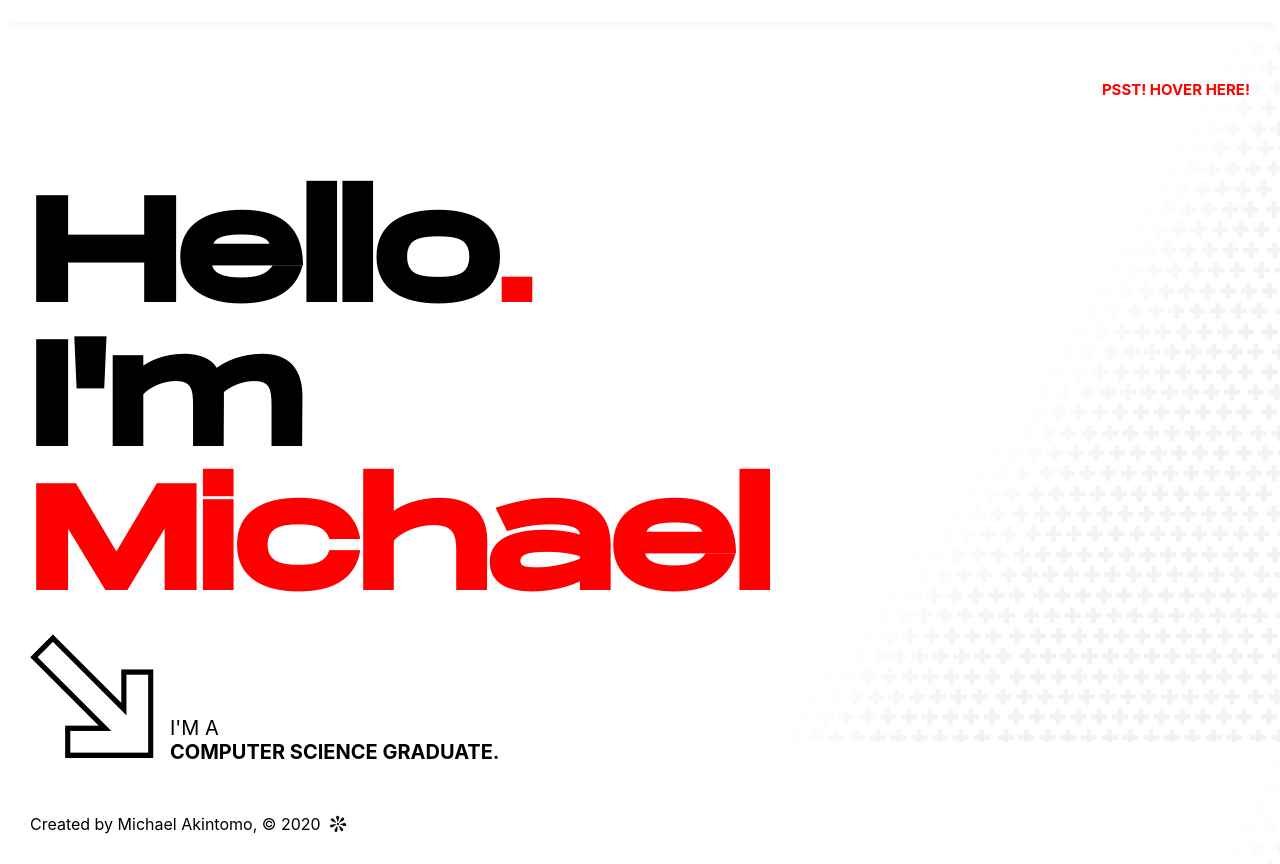
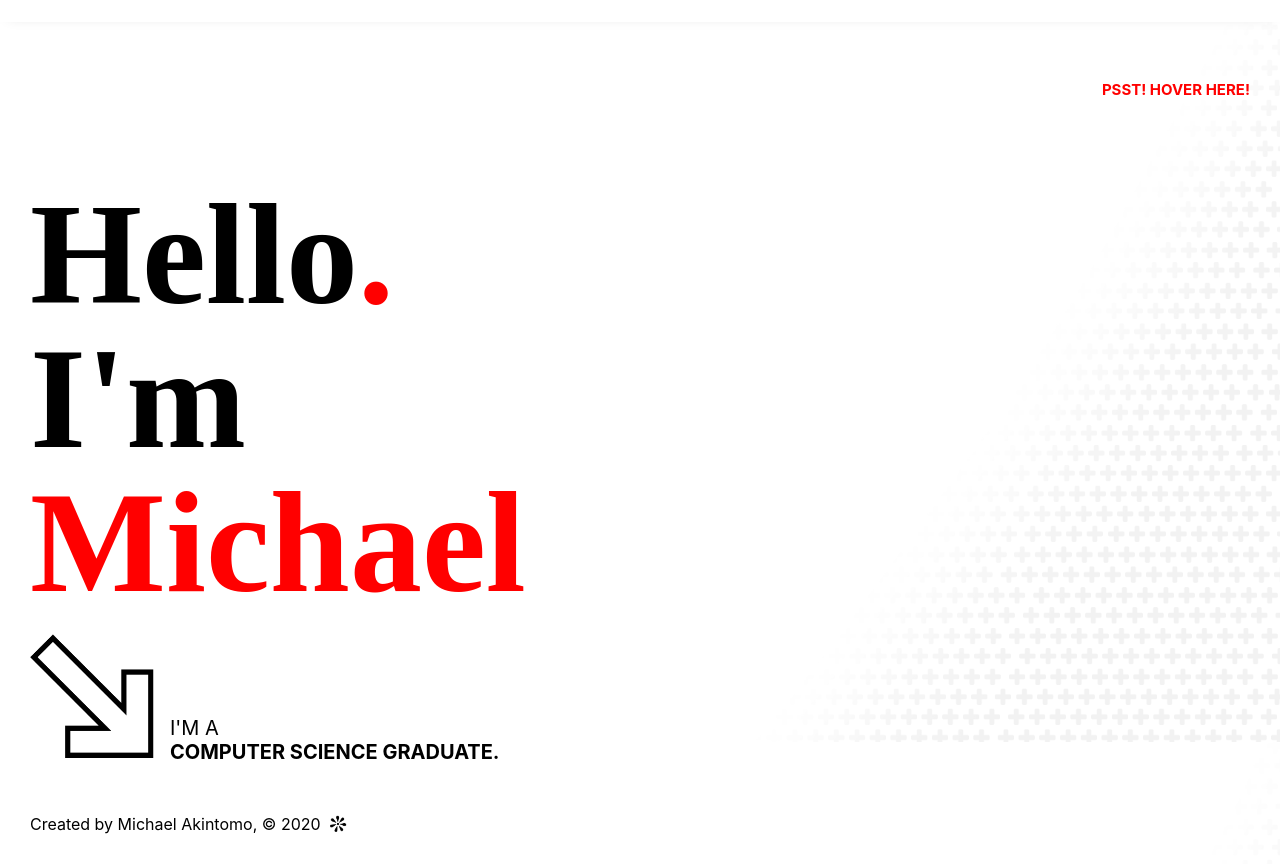
Before and after one commit to daviesayo/portfolio, a Gatsby site: page / in a window 1280 px wide. Shown: the part 58-922 px from the top of the page. Built offline with nearby package versions, Linux system fonts and the light colour scheme; Gatsby itself is replaced by a stand-in of ours; some icons are missing.

Commit message:
adjustment to font import

```diff
--- a/src/styles/index.scss
+++ b/src/styles/index.scss
@@ -59,7 +59,7 @@ body {
 }
 @font-face {
   font-family: "monument";
-  src: url(../fonts/monument.otf);
+  src: url(../fonts/monument.otf) format("otf");
 }
 .container {
   max-width: 1440px;
```
